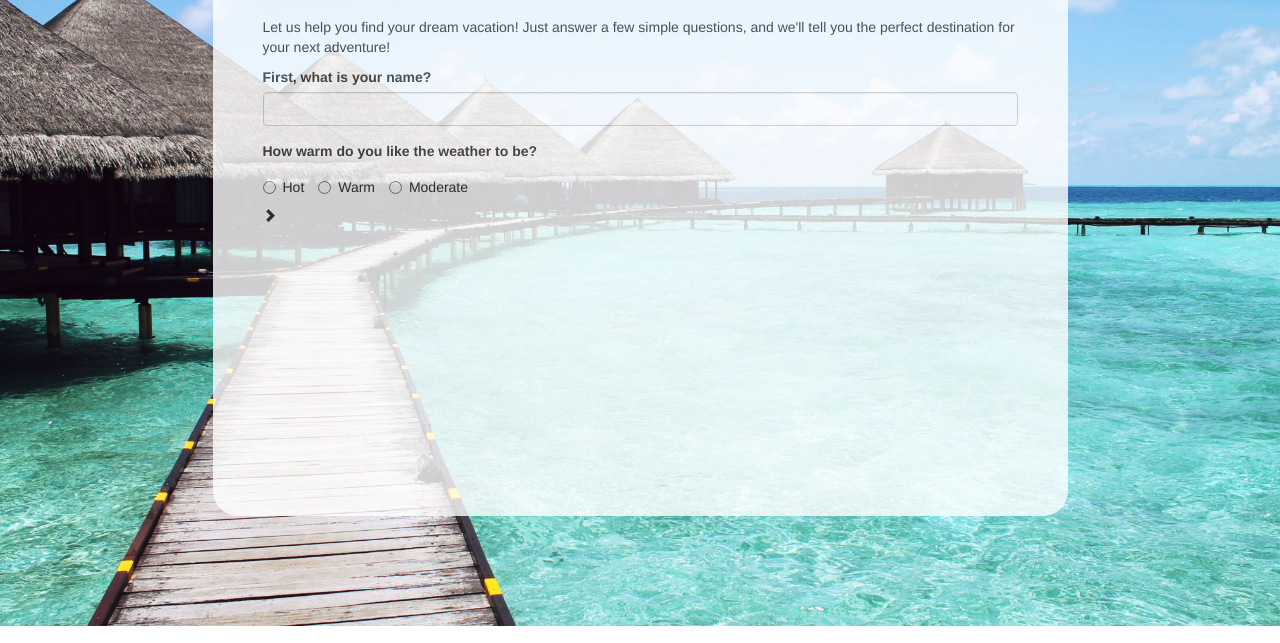
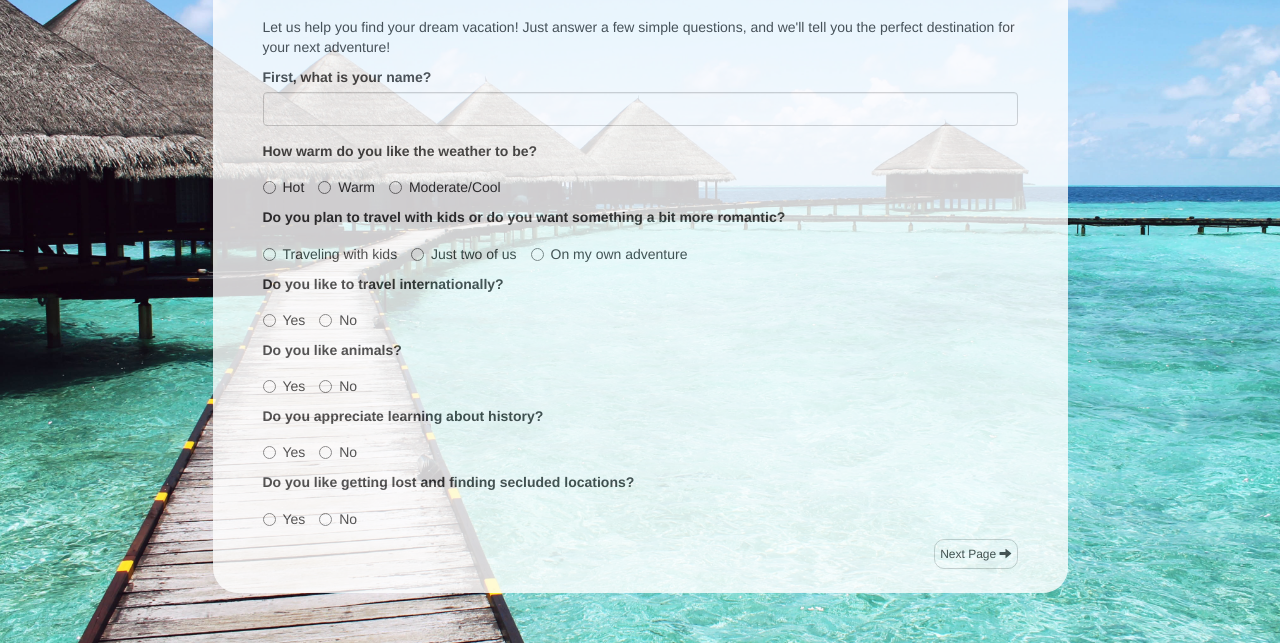
Before and after one commit to rogueminx/VacationSuggestor, a plain HTML site: page index.html in a window 1280 px wide. Shown: the part 174-817 px from the top of the page. Drawn offline with Linux system fonts and the light colour scheme.

Commit message:
add the rest of the survey questions, a next page button, and css.

```diff
--- a/css/styles.css
+++ b/css/styles.css
@@ -18,9 +18,20 @@ h1 {
   background-color: white;
   opacity: 0.8;
   width: 75%;
-  height: 80%;
-  padding: 25px 50px 25px 50px;
+  padding: 25px 50px 50px 50px;
   border-radius: 25px;
   margin: 0 auto;
   margin-top: 50px;
+  margin-bottom: 50px;
 }
+
+.btn-sm {
+  float: right;
+  margin-bottom: 50px;
+  padding: 5px;
+  border-radius: 10px;
+}
+
+.glyphicon-arrow-right:hover {
+  color: #00a7bd;
+}
--- a/index.html
+++ b/index.html
@@ -20,12 +20,43 @@
           </div>
           <label for="Heat">How warm do you like the weather to be?</label>
           <div class="radio">
-            <label class="radio-inline"><input type="radio" name="Heat">Hot</label>
-            <label class="radio-inline"><input type="radio" name="Heat">Warm</label>
-            <label class="radio-inline"><input type="radio" name="Heat">Moderate</label>
+            <label class="radio-inline"><input type="radio" name="Heat" value="3">Hot</label>
+            <label class="radio-inline"><input type="radio" name="Heat" value="2">Warm</label>
+            <label class="radio-inline"><input type="radio" name="Heat" value="1">Moderate/Cool</label>
+          </div>
+          <label for="Kids">Do you plan to travel with kids or do you want something a bit more romantic?</label>
+          <div class="radio">
+            <label class="radio-inline"><input type="radio" name="Kids" value="3">Traveling with kids</label>
+            <label class="radio-inline"><input type="radio" name="Kids" value="2">Just two of us</label>
+            <label class="radio-inline"><input type="radio" name="Kids" value="1">On my own adventure</label>
+          </div>
+          <label for="Travel">Do you like to travel internationally?</label>
+          <div class="radio">
+            <label class="radio-inline"><input type="radio" name="Travel" value="2">Yes</label>
+            <label class="radio-inline"><input type="radio" name="Travel" value="1">No</label>
+          </div>
+          <label for="Animals">Do you like animals?</label>
+          <div class="radio">
+            <label class="radio-inline"><input type="radio" name="Animals" value="2">Yes</label>
+            <label class="radio-inline"><input type="radio" name="Animals" value="1">No</label>
+          </div>
+          <label for="History">Do you appreciate learning about history?</label>
+          <div class="radio">
+            <label class="radio-inline"><input type="radio" name="History" value="2">Yes</label>
+            <label class="radio-inline"><input type="radio" name="History" value="1">No</label>
+          </div>
+          <label for="Lost">Do you like getting lost and finding secluded locations?</label>
+          <div class="radio">
+            <label class="radio-inline"><input type="radio" name="Lost" value="2">Yes</label>
+            <label class="radio-inline"><input type="radio" name="Lost" value="1">No</label>
           </div>
 
-          <p><span class="glyphicon glyphicon-chevron-right" id="glyphicon01"></span></p>
+          <button type="button" class="btn btn-default btn-sm">
+             Next Page  <span class="glyphicon glyphicon-arrow-right" id="glyphicon01"></span>
+          </button>
+          <div>
+
+          </div>
 
 
           <!-- <button type="submit" class="btn">Show me my perfect vacation!</button> -->
```
